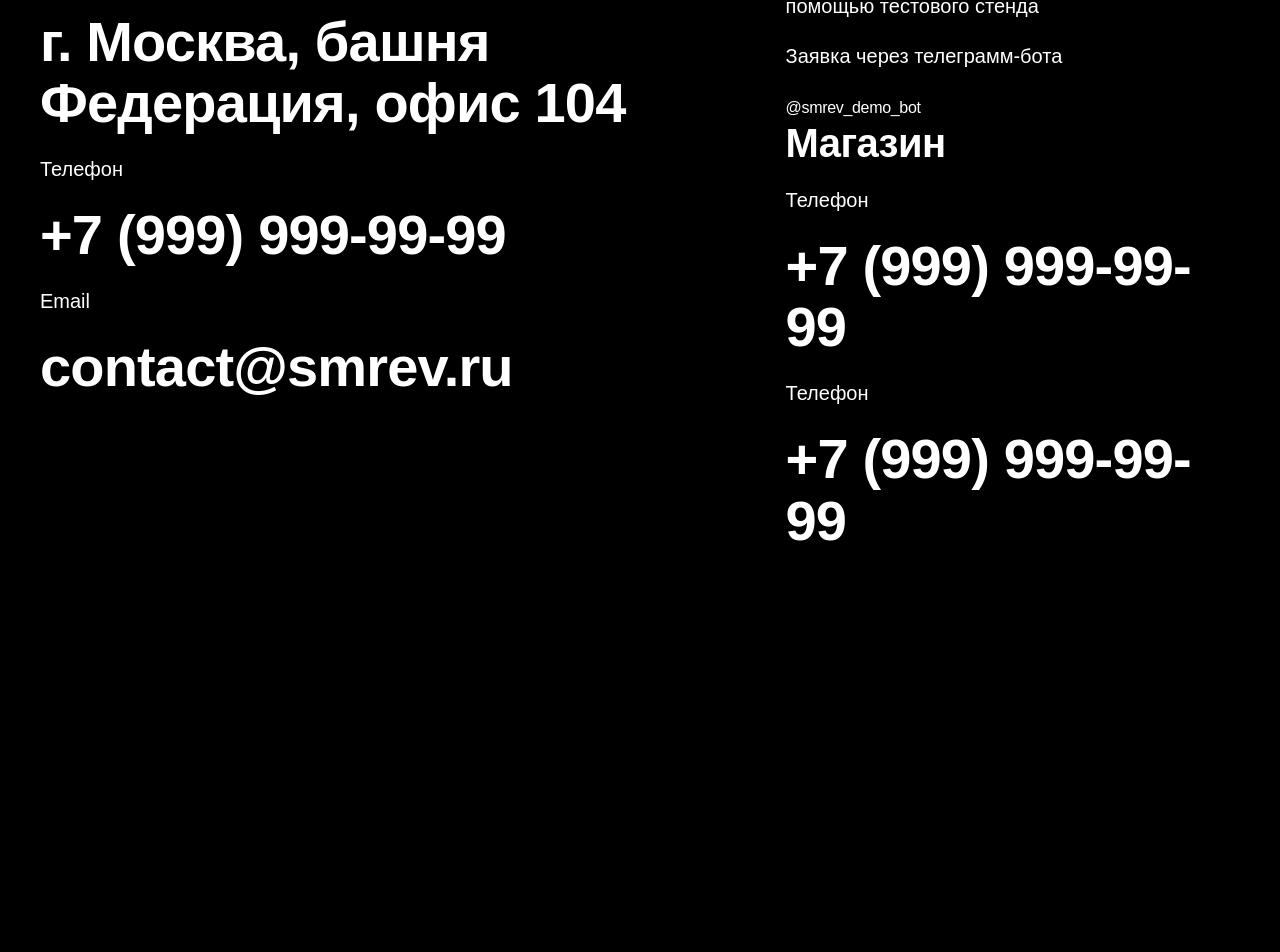
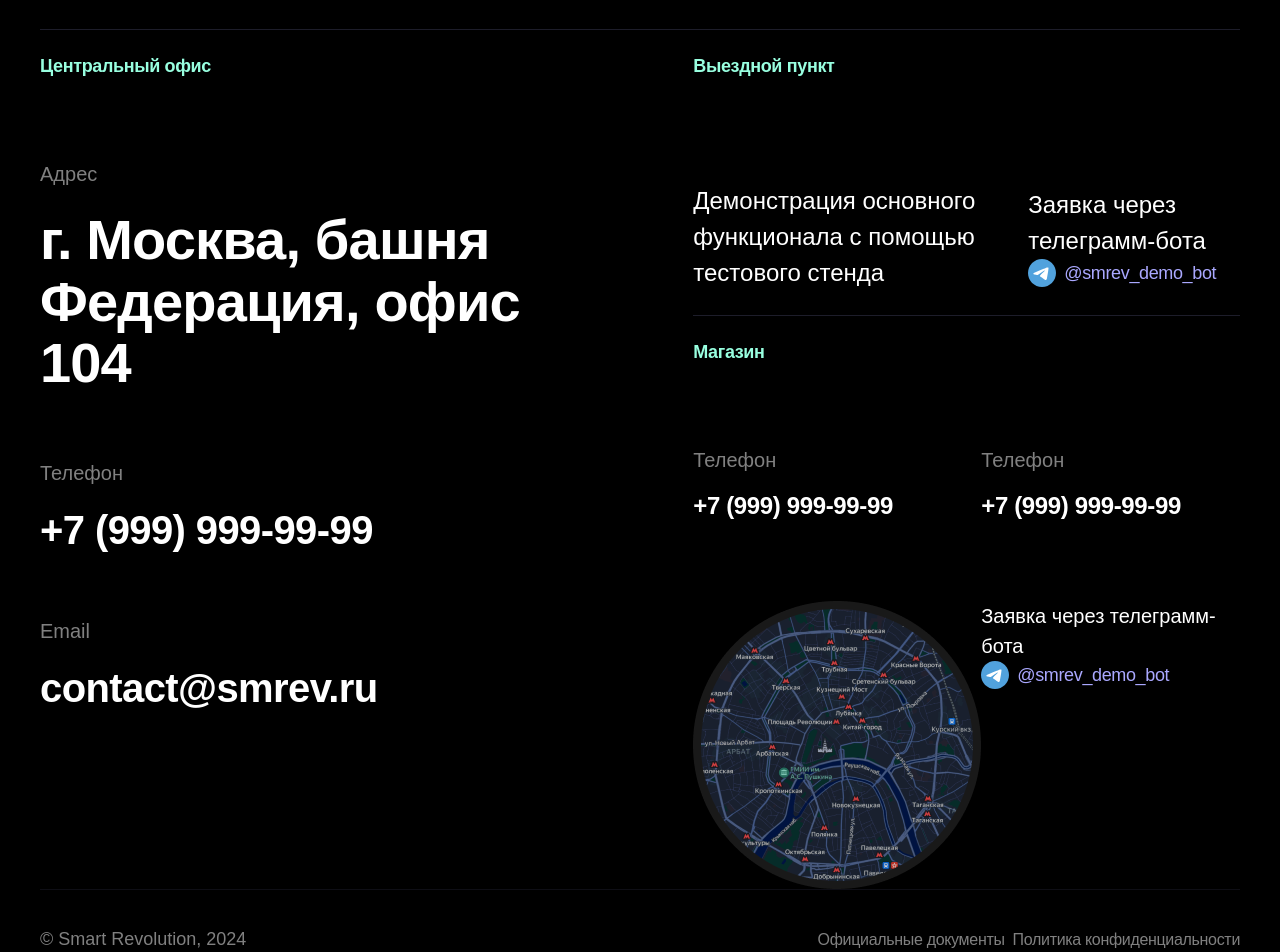
Before and after one commit to NikMakPak/revolution_landing-ord, a React (Vite) app: page / in a window 1280 px wide. Shown: the part 5756-6708 px from the top of the page. Before the commit the page ends 6308 px from the top, so only its background shows below. Built offline with nearby package versions, Linux system fonts and the light colour scheme.

Commit message:
feat: add footer

```diff
--- a/src/components/Header/Header.jsx
+++ b/src/components/Header/Header.jsx
@@ -12,7 +12,6 @@ export const Header = () => {
         <a href="#">
           <img src={Logo} alt="logo" />
         </a>
-        {/* TODO */}
         <ul className={styles.ul}>
           <li>
             <a href="#">Главная</a>
--- a/src/sections/Footer.jsx
+++ b/src/sections/Footer.jsx
@@ -1,46 +1,82 @@
 import React from "react";
+import TgIcon from "../assets/tg.svg";
+import Map from "../assets/map.png";
 
 import styles from "./Footer.module.scss";
 
 export const Footer = () => {
   return (
-    <footer className={styles.footer}>
+    <section>
+      <div className={styles.info}>
         <div>
-        <h3>Центральный офис</h3>
-        <div className={styles.part}>
+          <h4>Центральный офис</h4>
+          <div className={styles.block}>
             <p>Адрес</p>
             <h2>г. Москва, башня Федерация, офис 104</h2>
           </div>
-        <div className={styles.part}>
+          <div className={styles.block}>
+            <p>Телефон</p>
+            <h3>+7 (999) 999-99-99</h3>
+          </div>
+          <div className={styles.block}>
+            <p>Email</p>
+            <h3>contact@smrev.ru</h3>
+          </div>
+        </div>
+        <div>
+          <h4>Выездной пункт</h4>
+          <div className={styles.exitOfficeWrapper}>
+            <p>Демонстрация основного функционала с помощью тестового стенда</p>
+            <div className={styles.contacts}>
+              <p>Заявка через телеграмм-бота</p>
+              <a href="#">
+                <img src={TgIcon} alt="Telegram icon" />
+                @smrev_demo_bot
+              </a>
+            </div>
+          </div>
+          <div className={styles.shop}>
+            <h4>Магазин</h4>
+            <div className={styles.shopWrapper}>
+              <div>
+                <div className={styles.block}>
                   <p>Телефон</p>
                   <h2>+7 (999) 999-99-99</h2>
                 </div>
-        <div className={styles.part}>
-          <p>Email</p>
-          <h2>contact@smrev.ru</h2>
-        </div>
+                <a href="">
+                  <img src={Map} alt="map" />
+                </a>
               </div>
               <div>
-        <h3>Выездной пункт</h3>
-        <div>
-          <p>Демонстрация основного функционала с помощью тестового стенда</p>
-          <div>
-            <p>Заявка через телеграмм-бота</p>
-            <a href="#">@smrev_demo_bot</a>
-          </div>
-        </div>
-        <div>
-          <h3>Магазин</h3>
-          <div className={styles.part}>
+                <div className={styles.block}>
                   <p>Телефон</p>
                   <h2>+7 (999) 999-99-99</h2>
                 </div>
-          <div className={styles.part}>
-            <p>Телефон</p>
-            <h2>+7 (999) 999-99-99</h2>
+                <div className={styles.contacts}>
+                  <p>Заявка через телеграмм-бота</p>
+                  <a href="#">
+                    <img src={TgIcon} alt="Telegram icon" />
+                    @smrev_demo_bot
+                  </a>
                 </div>
               </div>
             </div>
+          </div>
+        </div>
+      </div>
+      <footer className={styles.footer}>
+        <p>&copy; Smart Revolution, {new Date().getFullYear()}</p>
+        <nav>
+          <ul>
+            <li>
+              <a href="#">Официальные документы</a>
+            </li>
+            <li>
+              <a href="#">Политика конфиденциальности</a>
+            </li>
+          </ul>
+        </nav>
       </footer>
+    </section>
   );
 };
--- a/src/sections/Footer.module.scss
+++ b/src/sections/Footer.module.scss
@@ -1,4 +1,76 @@
-.footer{
+.info {
+  border-top: 1px solid #1d1d2a;
+  padding-top: 24px;
+  gap: 100px;
+  display: flex;
+  justify-content: space-between;
+  h4 {
+    font-size: 18px;
+    line-height: 25.2px;
+    letter-spacing: -0.02em;
+    color: #98ffe0;
+    margin-bottom: 80px;
+  }
+  .block {
+    margin-bottom: 64px;
+    h2 {
+      max-width: 675px;
+    }
+    p {
+      opacity: 0.5;
+    }
+  }
+  .exitOfficeWrapper {
     display: flex;
-
+    align-items: center;
+    font-size: 24px;
+    p {
+      max-width: 335px;
+    }
+  }
+  .contacts {
+    p {
+      margin: 0;
+    }
+    a {
+      display: flex;
+      align-items: center;
+      gap: 8px;
+      font-size: 18px;
+      color: #aaa8ff;
+    }
+  }
+  .shop {
+    border-top: 1px solid #1d1d2a;
+    padding-top: 24px;
+    h2 {
+      font-size: 24px;
+    }
+    p {
+      margin: 0;
+    }
+    .shopWrapper {
+      display: flex;
+      justify-content: space-between;
+    }
+  }
 }
+.footer {
+  opacity: 0.5;
+  font-size: 18px;
+  border-top: 1px solid #1d1d2a;
+  padding-top: 18px;
+  display: flex;
+  align-items: center;
+  justify-content: space-between;
+  flex-wrap: wrap;
+  gap: 32px;
+  ul {
+    display: flex;
+    gap: 8px;
+    flex-wrap: wrap;
+    li {
+      width: fit-content;
+    }
+  }
+}
--- a/src/sections/QA.jsx
+++ b/src/sections/QA.jsx
@@ -1,4 +1,4 @@
-import React from 'react'
+import React from "react";
 import QAImg from "../assets/question-img.webp";
 import { SubmitForm } from "../components/SubmitForm/SubmitForm";
 
@@ -6,9 +6,18 @@ import styles from "./QA.module.scss";
 
 export const QA = () => {
   return (
-    <div className={styles.flexContainer}>
-      <img src={QAImg} alt="" />
-      <SubmitForm className={styles.est}/>
+    <div>
+      <header className={styles.qaHeader}>
+        <h3>Погрузитесь в сферу автоматизации с нашей помощью уже сейчас</h3>
+        <p>
+          Ваше будущее создается тем, что вы делаете сегодня, а не тем, что
+          будете делать завтра
+        </p>
+      </header>
+      <div className={styles.flexContainer}>
+        <img src={QAImg} alt="" />
+        <SubmitForm className={styles.est} />
+      </div>
     </div>
   );
-}
+};
--- a/src/sections/QA.module.scss
+++ b/src/sections/QA.module.scss
@@ -4,6 +4,14 @@
   flex-wrap: wrap;
   img {
     flex: 1;
+    object-fit: cover;
     width: 790px;
   }
 }
+.qaHeader{
+    display: flex;
+    flex: 1;
+    h3{
+      max-width: 619px;
+    }
+  }
```
Also changed, not shown: src/assets/map.png (added). Lines whose indentation alone changed are shown as unchanged.
